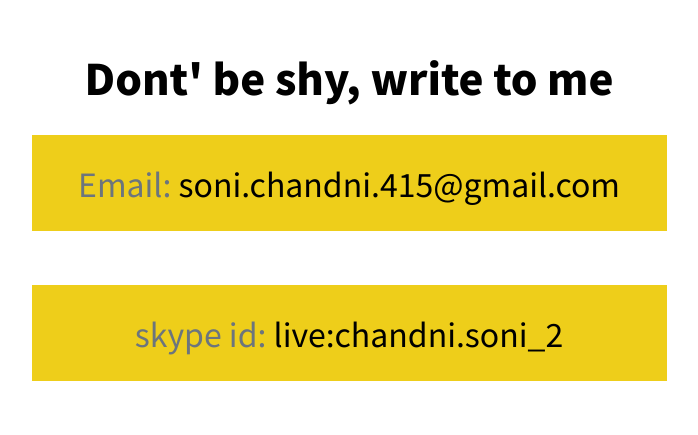
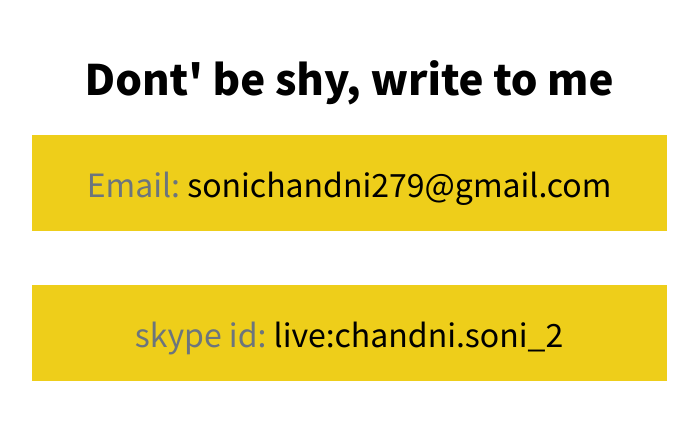
Before and after one commit to sonichandni/sonichandni.github.io, a plain HTML site: page index.html in a window 1280 px wide. Shown: the part 4647-5082 px from the top of the page, without its empty margins (291-989 px from the left). Drawn offline with Linux system fonts and the light colour scheme.

Commit message:
change email

```diff
--- a/index.html
+++ b/index.html
@@ -504,7 +504,7 @@
                             <div class="boxes">
                                 <div class="w-100 text-center" style="word-break: break-all;">
                                     <span class="text-secondary">Email: </span>
-                                    soni.chandni.415@gmail.com
+                                    sonichandni279@gmail.com
                                 </div>
                                 <div class="w-100 text-center" style="word-break: break-all;">
                                     <span class="text-secondary">skype id: </span>
```
